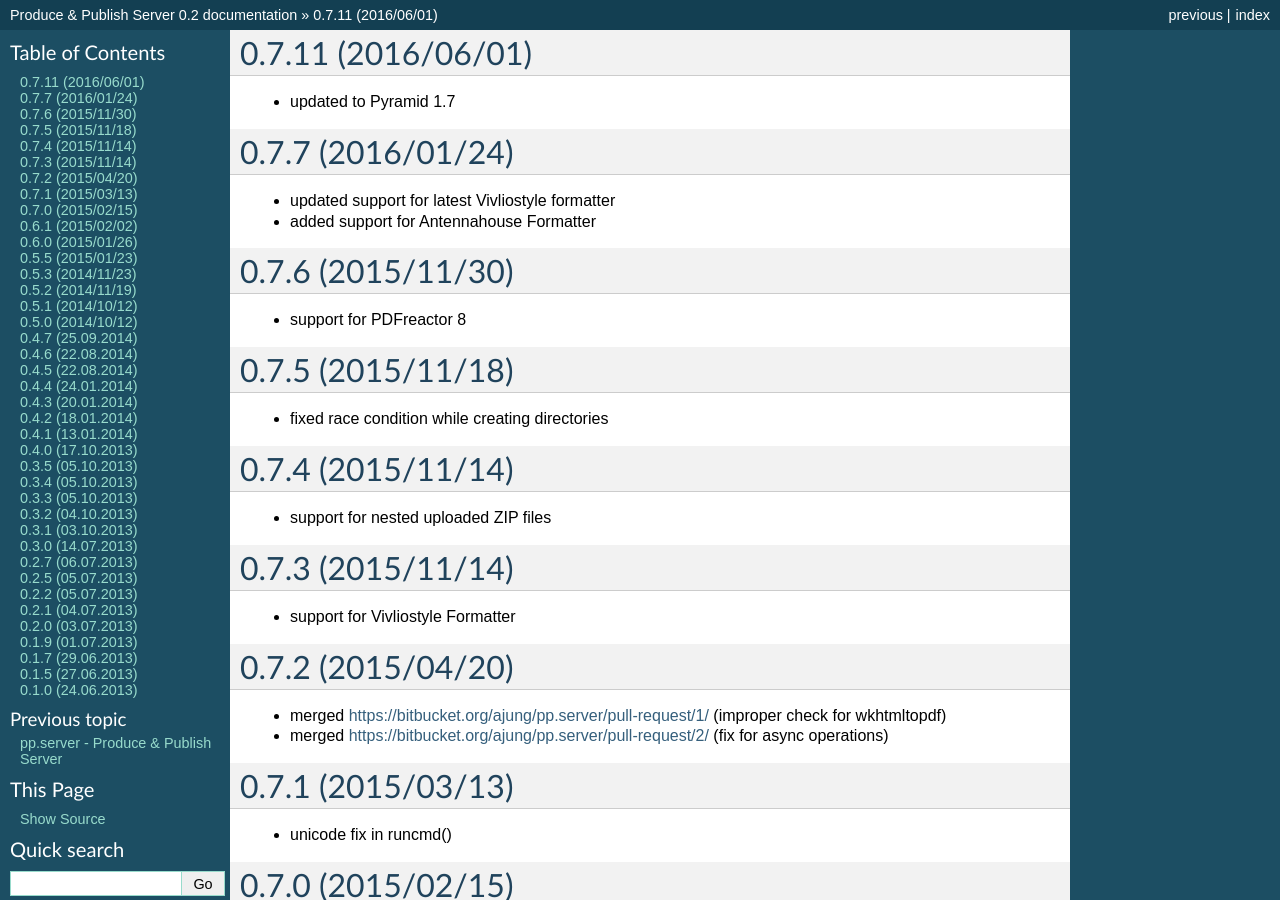
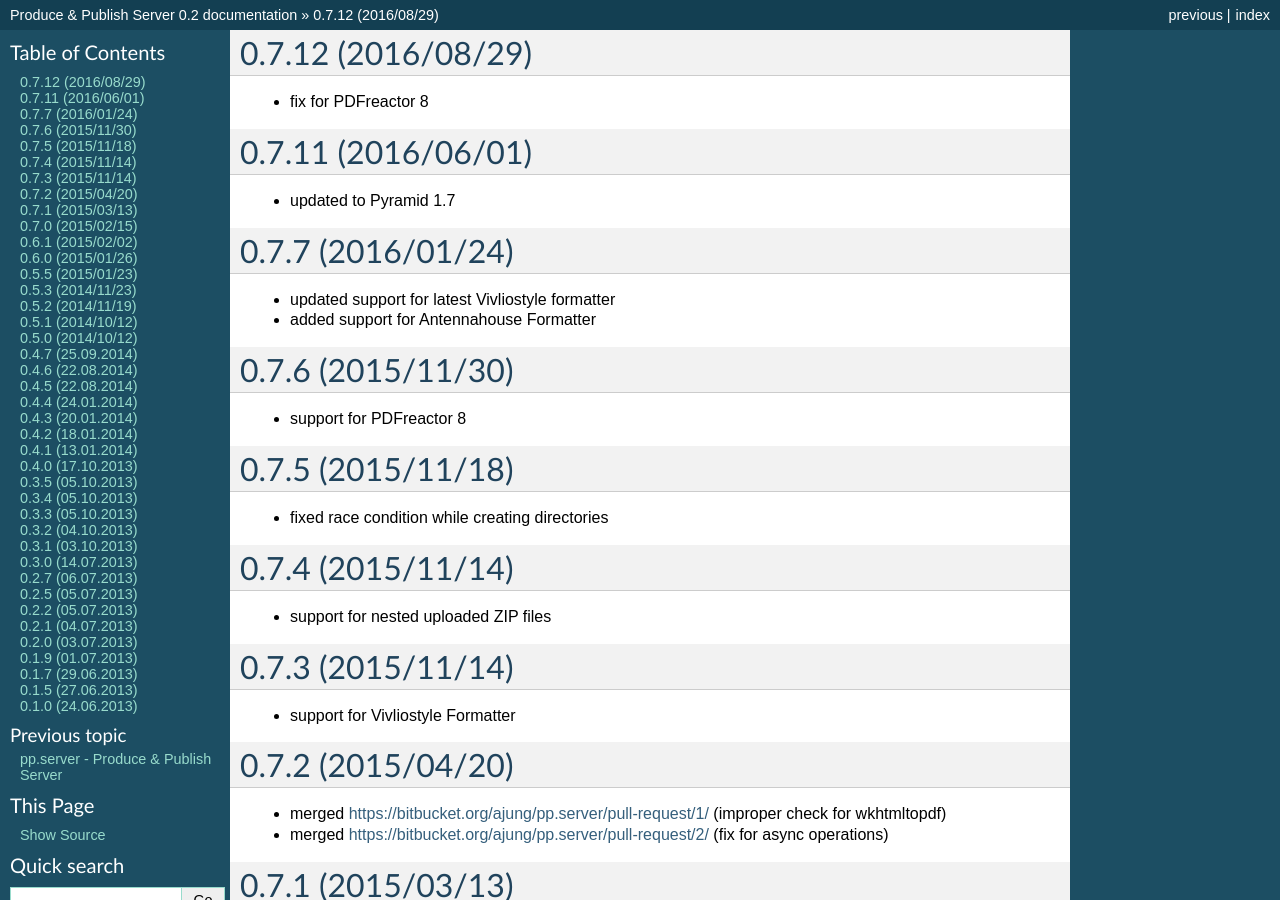
Before and after one commit to zopyx/pp.server, a Sphinx documentation site: the page built from docs/source/CHANGES.rst, in a window 1280 px wide and 900 px high. Built offline with Sphinx 7.4.7, drawn with Linux system fonts in a browser that asks for light colours; some of the changed text lies outside the part shown.

Commit message:
fix for pdfreactor 8

```diff
--- a/docs/source/CHANGES.rst
+++ b/docs/source/CHANGES.rst
@@ -1,3 +1,7 @@
+0.7.12 (2016/08/29)
+-------------------
+- fix for PDFreactor 8
+
 0.7.11 (2016/06/01)
 -------------------
 - updated to Pyramid 1.7
--- a/docs/source/README.rst
+++ b/docs/source/README.rst
@@ -34,7 +34,7 @@ Requirements
 
   - PrinceXML: ``prince``,
   - PDFreactor up to version 7: ``pdfreactor``,
-  - PDFreactor version 8 or higher: ``pdfreactor8``,
+  - PDFreactor version 8 or higher: ``pdfreactor.py``,
   - Unoconv: ``unoconv``
   - Speedata Publisher: ``sp``
   - Calibre: ``ebook-convert``
```
Also changed, not shown: 1 other file.
